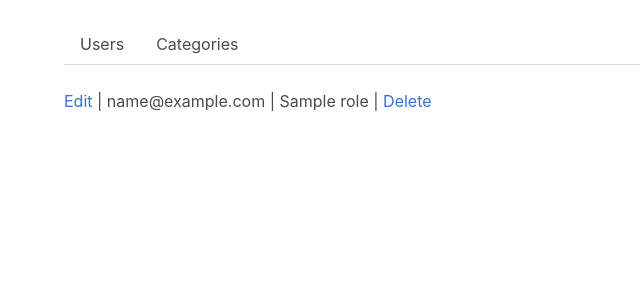
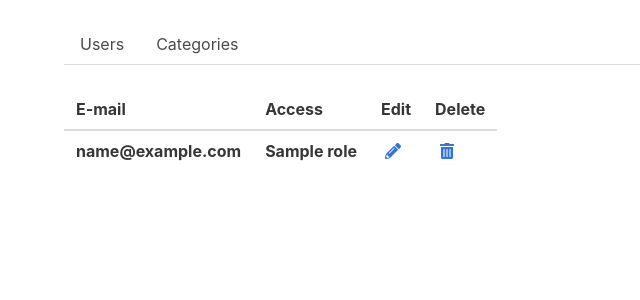
Before and after one commit to CodeForFoco/volunteercore, a Flask app: template volunteermatching/templates/auth/users.html in a window 1280 px wide. Shown: the part 52-352 px from the top of the page, without its empty margins (0-640 px from the left). Run offline with Flask 2, Linux system fonts and the light colour scheme; tables that the repository leaves empty hold one stand-in row (values such as "Sample post"); the template is opened without the code that fills it: values that come from a table or form of the project are taken from there, most other values are stand-ins (such as "Sample title", 1, 10 or a date in 2020); lists and menus that the app fills with data are empty; some libraries are stand-ins or nearby versions.

Commit message:
Style admin users page

```diff
--- a/volunteermatching/templates/auth/users.html
+++ b/volunteermatching/templates/auth/users.html
@@ -2,13 +2,33 @@
 
 {% block admin %}
 
-{% for user in users %}
-<p><a href="{{ url_for('edit_user', id=user.id) }}">Edit</a> |
-  {{ user.email }} |
-  {% for r in user.roles %}
-  {{ r.name }}
-  {% endfor %} |
-  <a href="{{ url_for('delete_user', id=user.id) }}">Delete</a></p>
-{% endfor %}
+<table class="table">
+  <thead>
+    <tr>
+      <th>E-mail</th>
+      <th>Access</th>
+      <th>Edit</th>
+      <th>Delete</th>
+    </tr>
+  </thead>
+  <tbody>
+    {% for user in users %}
+    <tr>
+      <th>{{ user.email }}</th>
+      <th>
+      {% for r in user.roles %}
+      {{ r.name }}
+      {% endfor %}
+      </th>
+      <th><a href="{{ url_for('edit_user', id=user.id) }}">
+        <span class="icon"><i class="fas fa-pencil-alt"></i></span>
+      </a></th>
+      <th><a href="{{ url_for('delete_user', id=user.id) }}">
+        <span class="icon"><i class="fas fa-trash-alt"></i></span>
+      </a></th>
+    </tr>
+    {% endfor %}
+  </tbody>
+</table>
 
 {% endblock %}
```
